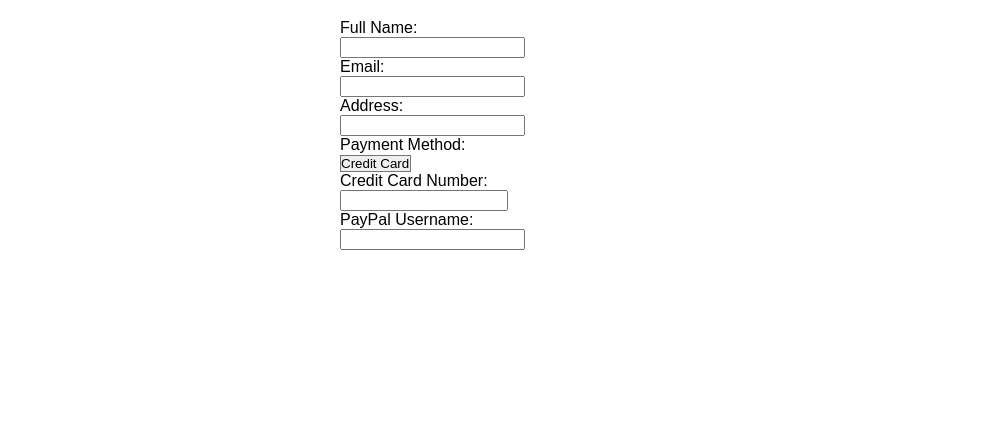
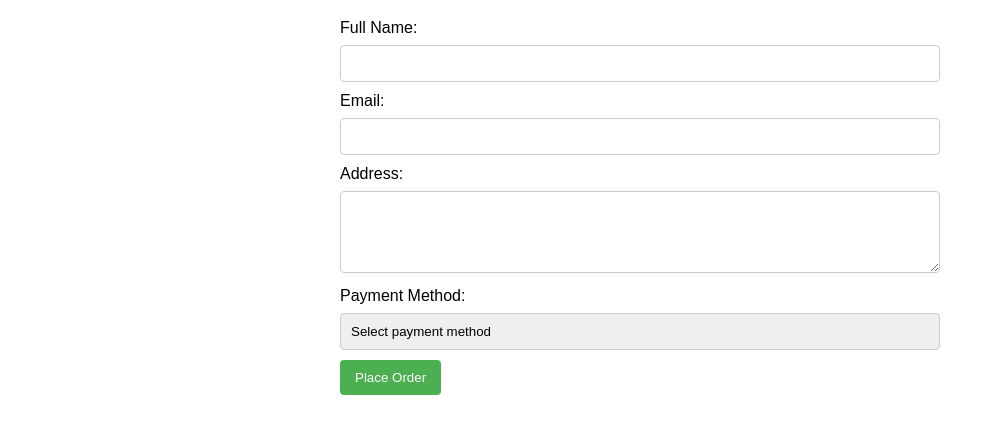
Before and after one commit to bdsbyui/wdd131, a plain HTML site: page unit4/form-demo.html in a window 1280 px wide. Shown: the part 61-494 px from the top of the page, without its empty margins (0-982 px from the left). Drawn offline with Linux system fonts and the light colour scheme.

Commit message:
complete js forms activity 1

```diff
--- a/unit4/form-demo.html
+++ b/unit4/form-demo.html
@@ -1,4 +1,5 @@
 <!-- form-demo.html -->
+
 <!DOCTYPE html>
 <html lang="en">
   <head>
@@ -8,32 +9,54 @@
     <link rel="stylesheet" href="style.css" />
     <script src="form-demo.js" defer></script>
   </head>
+
   <body>
     <header><h1>Checkout</h1></header>
+
     <main>
       <section class="errors"></section>
+
       <form id="checkoutForm" action="completed.html">
-        <label for="fullname">Full Name:</label><br>
-        <input type="text" id="fullname" name="fullname" required><br>
-        <label for="email">Email:</label><br>
-        <input type="email" id="email" name="email" required><br>
-        <label for="adderess">Address:</label><br>
-        <input type="text" id="address" name="address" required><br>
-        <label for="payment">Payment Method:</label><br>
+        <label for="fullname">Full Name:</label>
+        <input type="text" id="fullname" name="fullname" required>
+
+        <label for="email">Email:</label>
+        <input type="email" id="email" name="email" required>
+
+        <label for="address">Address:</label>
+        <textarea id="address" name="address" rows="4" required></textarea>
+
+        <label for="payment">Payment Method:</label>
         <select id="payment" name="payment">
-            <option value="credit">Credit Card</option>
-            <option value="paypal">PayPal</option>
-        </select><br>
-        <label for="cc-number">Credit Card Number:</label><br>
-        <input
-            type="number"
+          <option value="">Select payment method</option>
+          <option value="credit">Credit Card</option>
+          <option value="paypal">PayPal</option>
+        </select>
+
+        <div id="cc-container" class="hide">
+          <label for="cc-number">Credit Card Number:</label>
+          <input
+            type="text"
             id="cc-number"
             name="cc-number"
-            min="3000000000000000"
-            max="6999999999999999"
-        ><br>
-        <label for="pp-username">PayPal Username:</label><br>
-        <input type="text" id="pp-username" name="pp-username" required><br>
+            placeholder="Enter 16-digit number"
+            pattern="[0-9]{16}"
+            required
+          >
+        </div>
+
+        <div id="pp-container" class="hide">
+          <label for="pp-username">PayPal Username:</label>
+          <input
+            type="text"
+            id="pp-username"
+            name="pp-username"
+            placeholder="Enter PayPal username"
+            required
+          >
+        </div>
+
+        <button type="submit">Place Order</button>
       </form>
     </main>
   </body>
--- a/unit4/style.css
+++ b/unit4/style.css
@@ -1,10 +1,8 @@
 /* style.css */
-* {
-    box-sizing: border-box;
-  }
+
 body {
+  margin: 20px;
   font-family: Arial, sans-serif;
-    margin: 20px;
 }
 
 main {
@@ -12,13 +10,40 @@
   margin: 0 auto;
 }
 
+label {
+  display: block;
+  margin-bottom: 8px;
+}
+
+input, textarea, select {
+  box-sizing: border-box;
+  width: 100%;
+  padding: 10px;
+  border: 1px solid #ccc;
+  border-radius: 4px;
+  margin-bottom: 10px;
+}
+
+button {
+  padding: 10px 15px;
+  border: none;
+  border-radius: 4px;
+  background-color: #4caf50;
+  color: #fff;
+  cursor: pointer;
+}
+
 .errors > p {
   border: 1px solid red;
   padding: 0.5em;
 }
+
+.hide {
+  display: none; /* Initially hide the credit card input and label */
+}
+
 /* Style the select arrow for Safari */
-  select::-webkit-inner-spin-button,
-  select::-webkit-outer-spin-button {
+select::-webkit-inner-spin-button, select::-webkit-outer-spin-button {
   -webkit-appearance: none;
   margin: 0;
 }
@@ -29,7 +54,3 @@
   -webkit-appearance: none;
   appearance: none;
 }
-
-  .hide {
-    display: none; /* Initially hide the credit card input and label */
-  }
```
Lines whose indentation alone changed are shown as unchanged.
